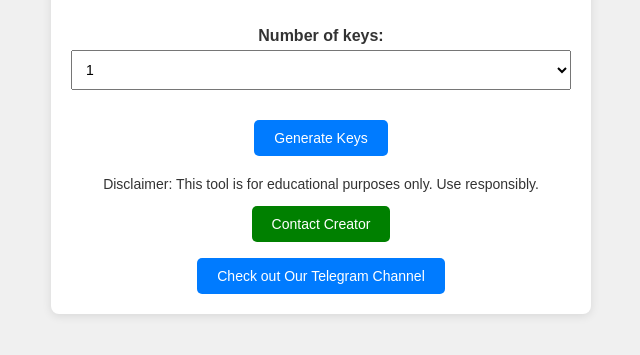
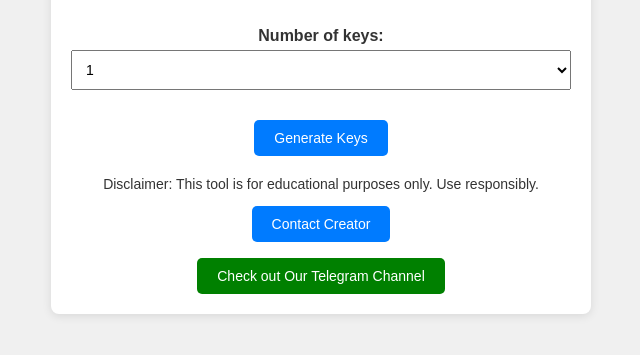
Before and after one commit to PirateArif/hamsterkeyhack, a plain HTML site: page index.html in a window 1280 px wide. Shown: the part 325-680 px from the top of the page, without its empty margins (319-959 px from the left). Drawn offline with Linux system fonts and the light colour scheme.

Commit message:
index.html

```diff
--- a/index.html
+++ b/index.html
@@ -46,8 +46,8 @@
         </div>
         <div class="footer">
             <p>Disclaimer: This tool is for educational purposes only. Use responsibly.</p>
-            <button id="telegramChannelBtn">Contact Creator</button> <br><br>
-            <button id="creatorChannelBtn">Check out Our Telegram Channel</button>
+            <button id="creatorChannelBtn">Contact Creator</button> <br><br>
+            <button id="telegramChannelBtn">Check out Our Telegram Channel</button>
         </div>
     </div>
     <script src="script.js"></script>
```
